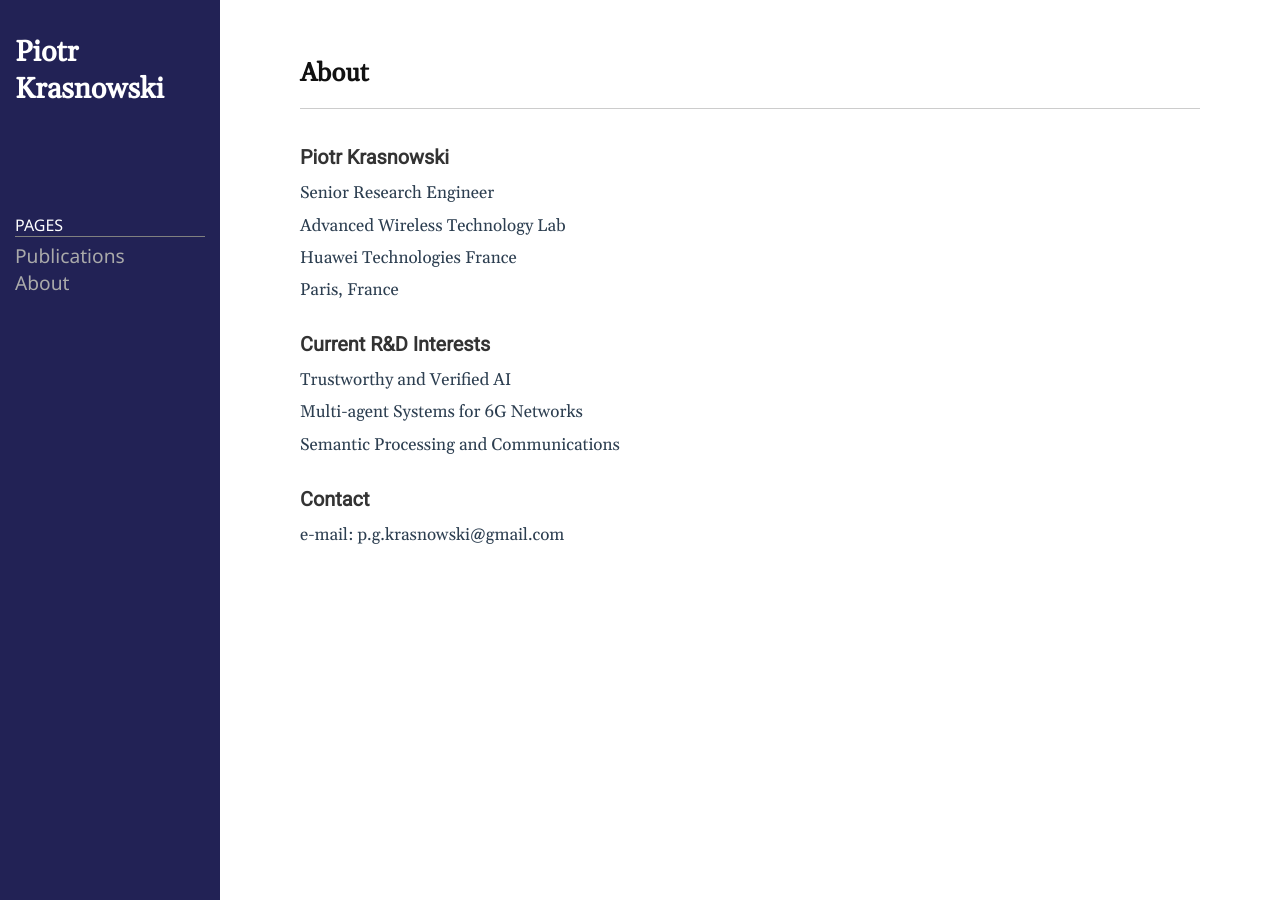
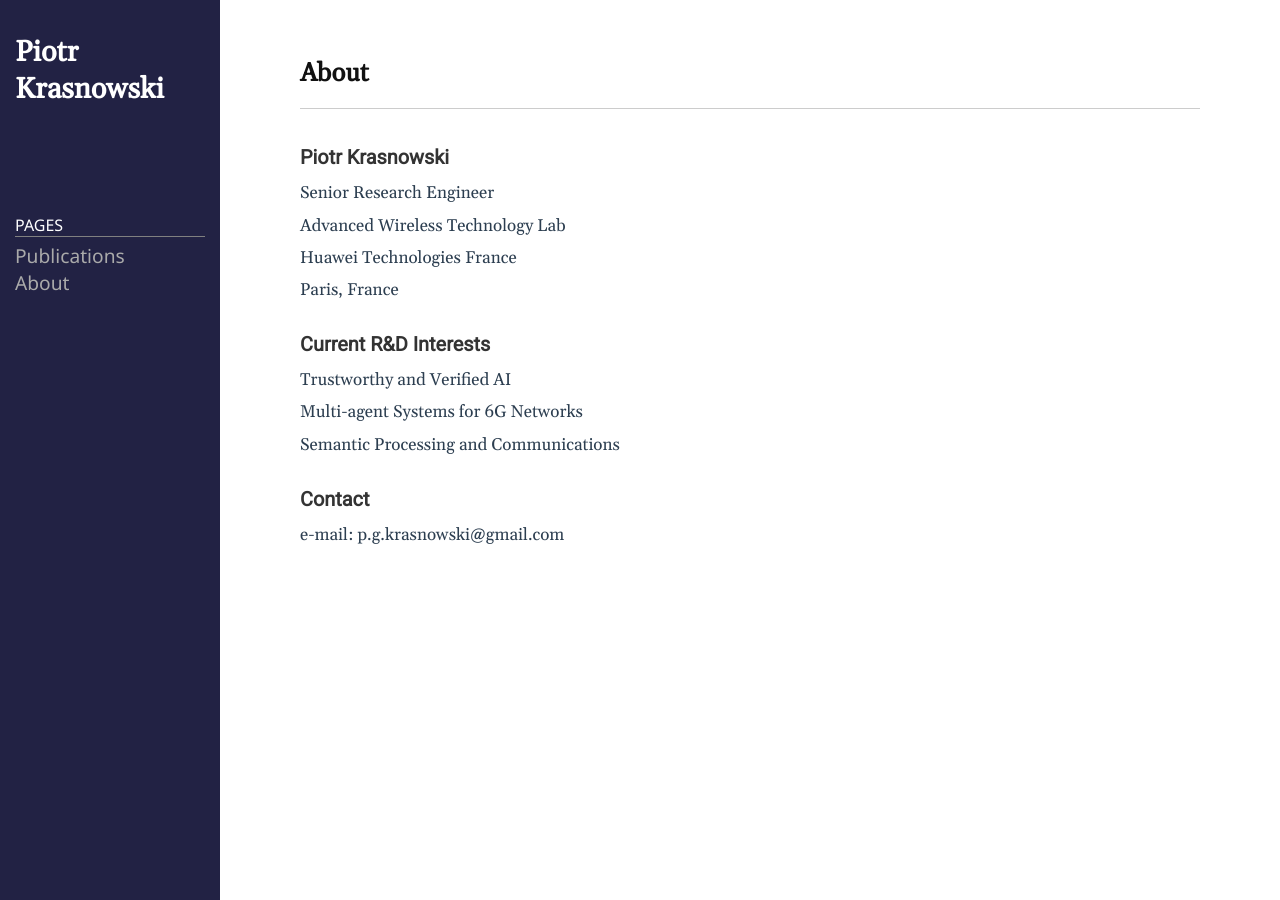
Before and after one commit to PiotrKrasnowski/piotrkrasnowski.github.io, a Jekyll site: the page built from index.md, in a window 1280 px wide. Built offline with Jekyll 4.4.1, drawn with Linux system fonts in a browser that asks for light colours.

Commit message:
Update style.css

```diff
--- a/public/css/style.css
+++ b/public/css/style.css
@@ -98,7 +98,7 @@ code {
 	flex: 0 0 220px;
 	padding: 15px;
 	z-index: 1;
-	background-color: #225;
+	background-color: #224;
 	color: #fff;
 }
 
```
